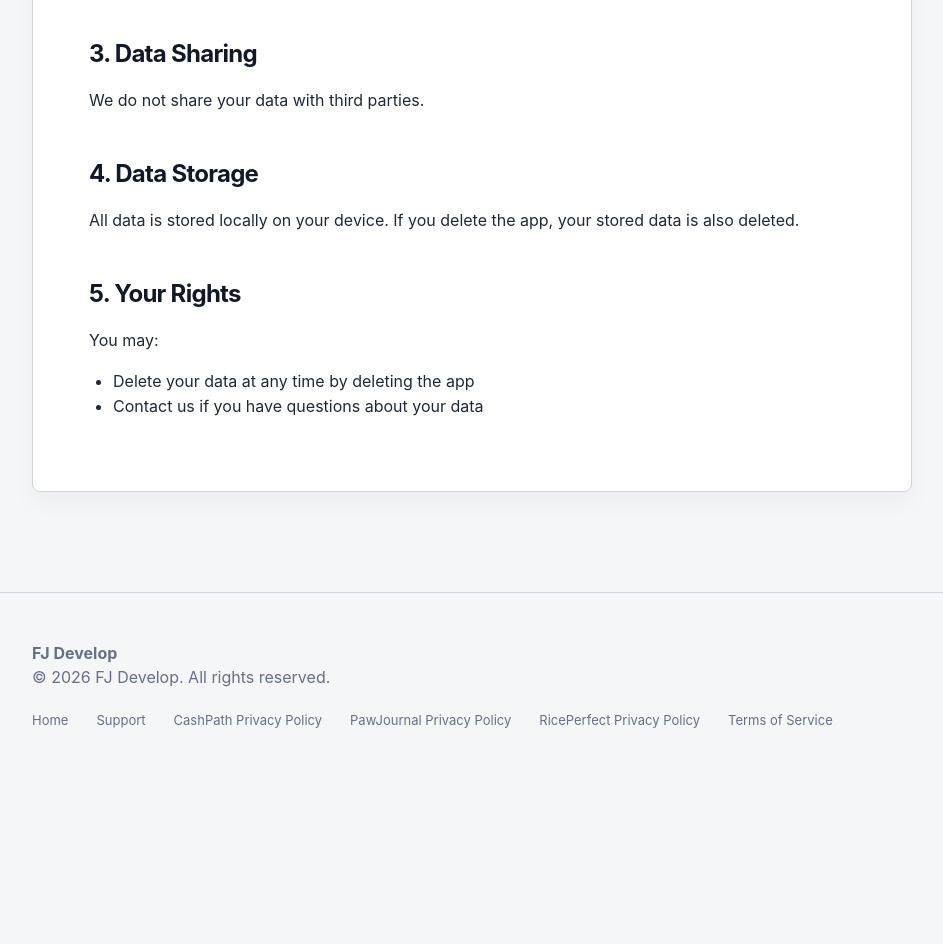
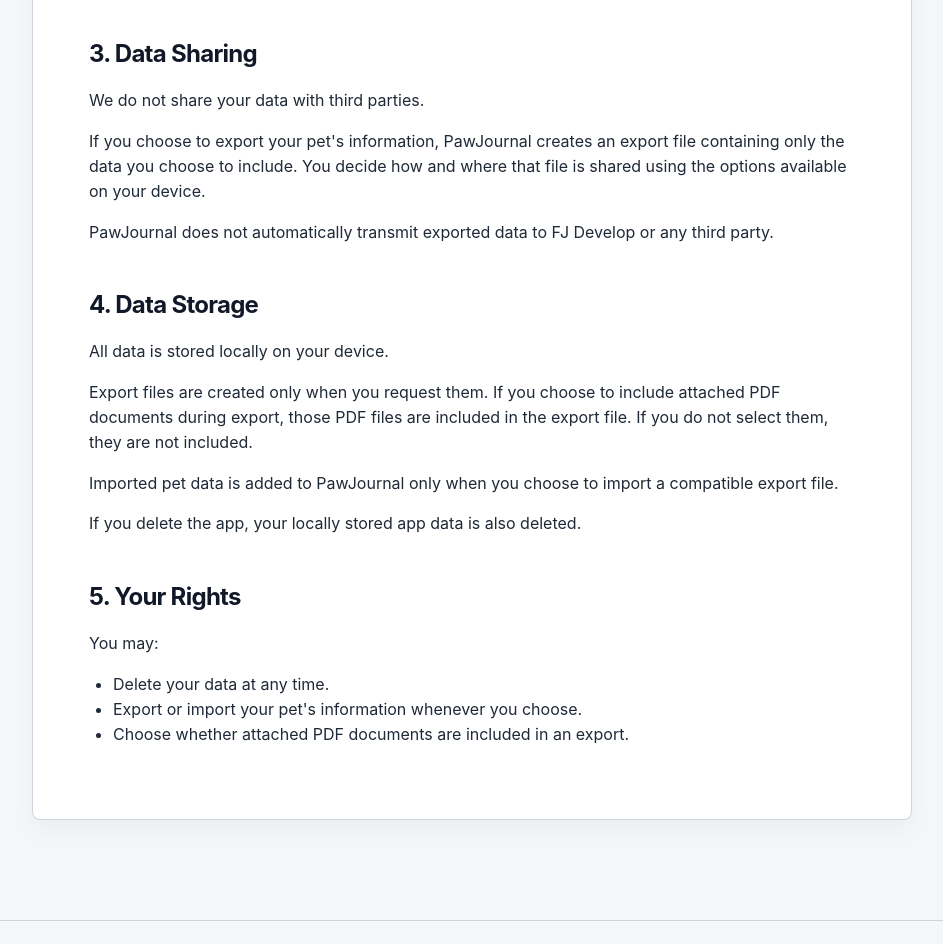
Before and after one commit to fj-develop/support.html, a plain HTML site: page privacy-pawjournal.html in a window 1280 px wide. Shown: the part 860-1804 px from the top of the page, without its empty margins (72-1015 px from the left). Before the commit the page ends 1638 px from the top, so only its background shows below. Drawn offline with Linux system fonts and the light colour scheme.

Commit message:
Update PawJournal privacy policy

```diff
--- a/privacy-pawjournal.html
+++ b/privacy-pawjournal.html
@@ -30,7 +30,7 @@
   </section>
 
   <article class="doc-card">
-    <p class="updated">Last updated: April 18, 2026</p>
+    <p class="updated">Last updated: August 8, 2026</p>
 
     <h2>1. Information We Collect</h2>
     <p>The app may store the following information:</p>
@@ -46,15 +46,21 @@
 
     <h2>3. Data Sharing</h2>
     <p>We do not share your data with third parties.</p>
+    <p>If you choose to export your pet's information, PawJournal creates an export file containing only the data you choose to include. You decide how and where that file is shared using the options available on your device.</p>
+    <p>PawJournal does not automatically transmit exported data to FJ Develop or any third party.</p>
 
     <h2>4. Data Storage</h2>
-    <p>All data is stored locally on your device. If you delete the app, your stored data is also deleted.</p>
+    <p>All data is stored locally on your device.</p>
+    <p>Export files are created only when you request them. If you choose to include attached PDF documents during export, those PDF files are included in the export file. If you do not select them, they are not included.</p>
+    <p>Imported pet data is added to PawJournal only when you choose to import a compatible export file.</p>
+    <p>If you delete the app, your locally stored app data is also deleted.</p>
 
     <h2>5. Your Rights</h2>
     <p>You may:</p>
     <ul class="privacy-list">
-      <li>Delete your data at any time by deleting the app</li>
-      <li>Contact us if you have questions about your data</li>
+      <li>Delete your data at any time.</li>
+      <li>Export or import your pet's information whenever you choose.</li>
+      <li>Choose whether attached PDF documents are included in an export.</li>
     </ul>
   </article>
 </main>
```
